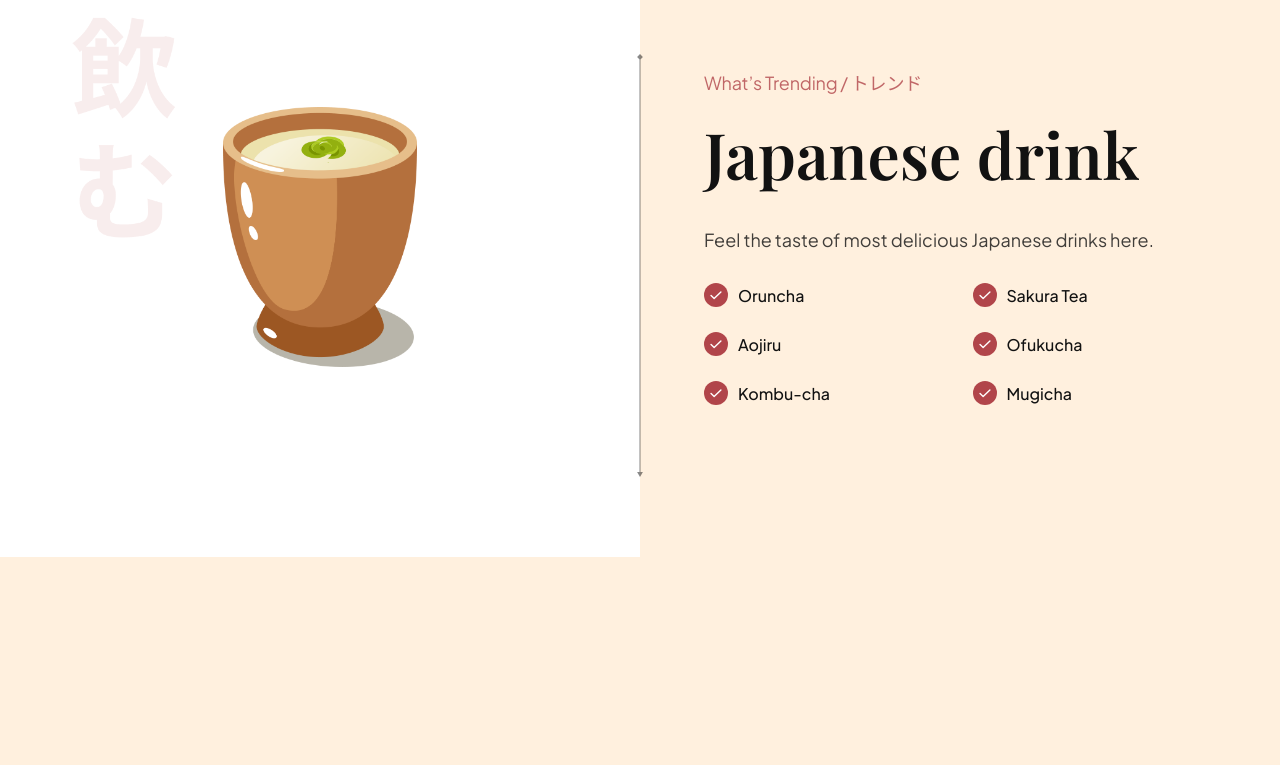
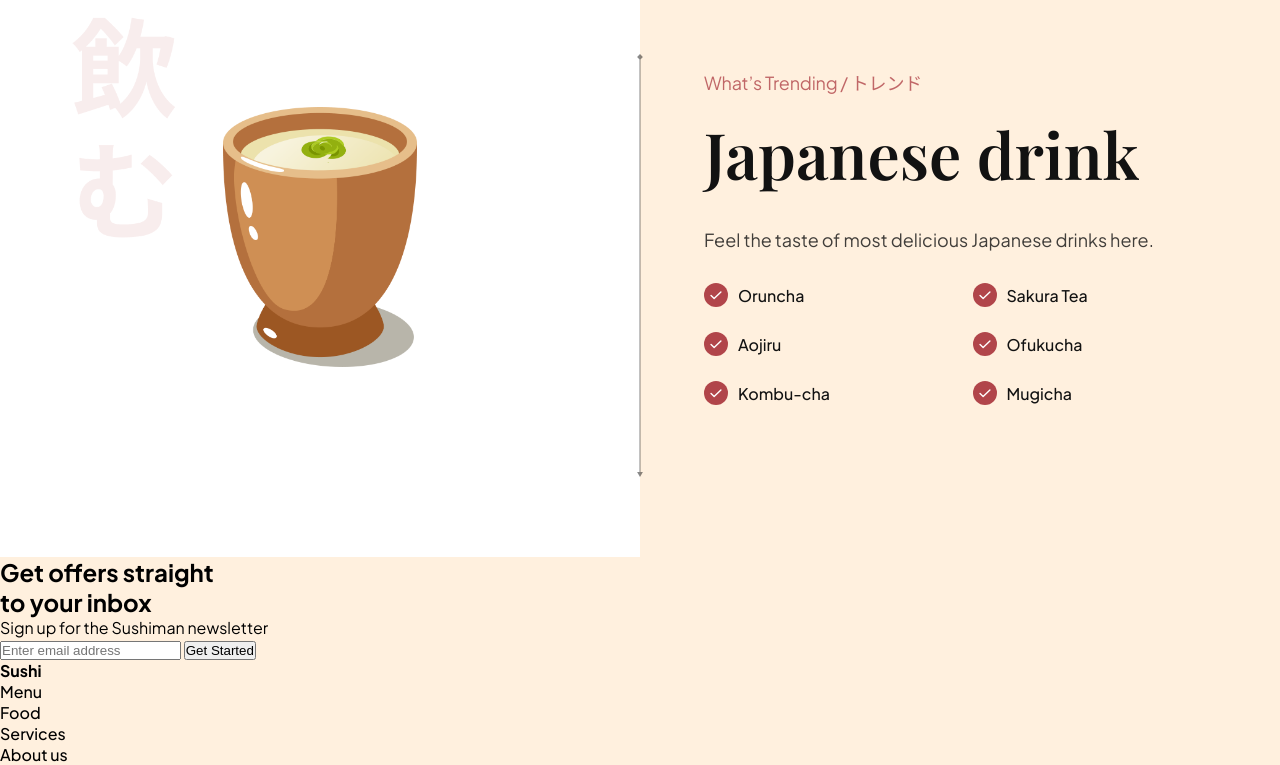
Before and after one commit to Ofarouq310/sushi, a website built with Vite: page index.html in a window 1280 px wide. Shown: the part 3141-3906 px from the top of the page. Before the commit the page ends 3698 px from the top, so only its background shows below. Built offline with nearby package versions, Linux system fonts and the light colour scheme.

Commit message:
Write code for newsletter and footer section

```diff
--- a/index.html
+++ b/index.html
@@ -195,6 +195,38 @@
     </div>
   </section>
 
+  <seciton class="newsletter">
+    <div class="newsletter__content">
+      <h2 class="newsletter__header">Get offers straight <br> to your inbox  </h2>
+      <p>Sign up for the Sushiman newsletter</p>
+      <div class="subscription-form">
+        <input type="text" class="newsletter__input" placeholder="Enter email address" />
+        <button class="newsletter__button">Get Started</button>
+      </div>
+    </div>
+  </seciton>
+
+  <footer>
+      <div class="footer__logo">
+        <h4>Sushi</h4>
+      </div>
+
+      <uL class="footer__menu">
+        <li>
+          <a href="#menu">Menu</a>
+        </li>
+        <li>
+          <a href="#food">Food</a>
+        </li>
+        <li>
+          <a href="#services">Services</a>
+        </li>
+        <li>
+          <a href="#about">About us</a>
+        </li>
+      </uL>
+  </footer>
+
   <script src="./src/js/script.js" type="module"></script>
 </body>
 </html>
```
